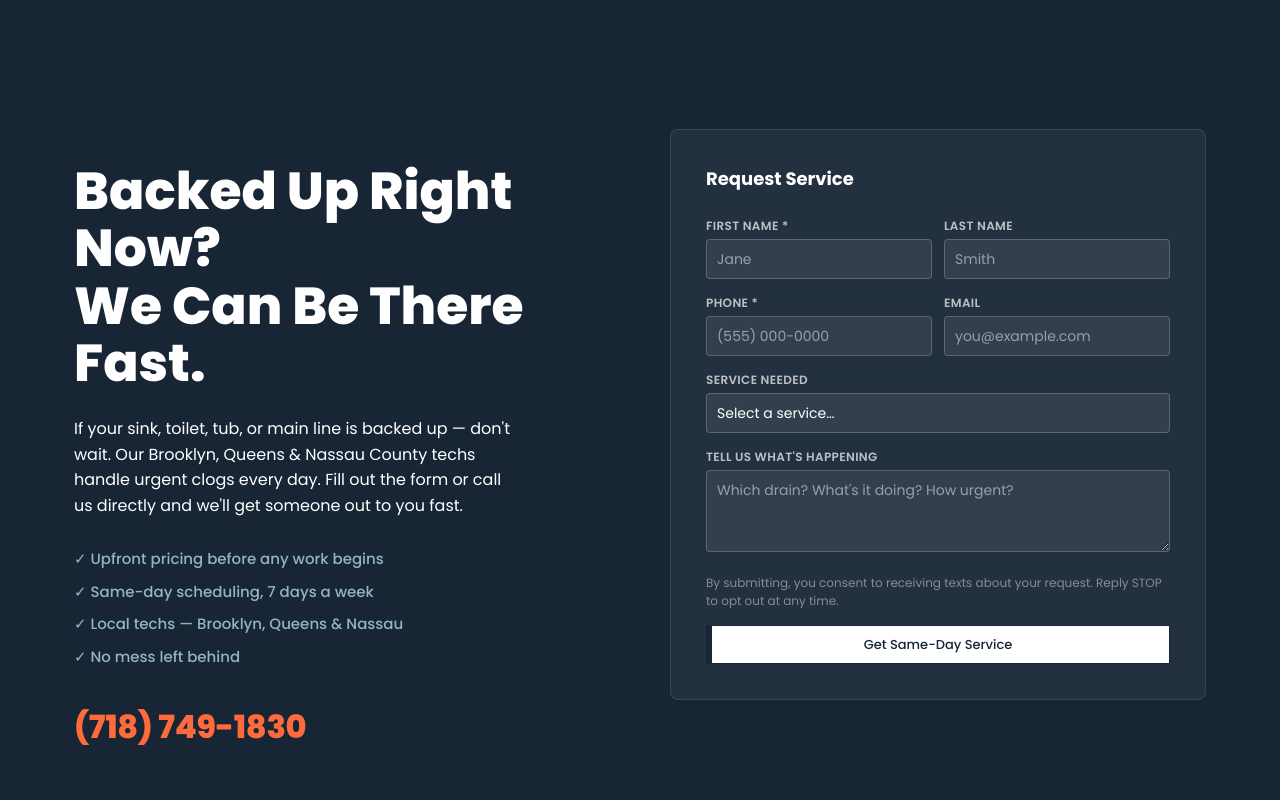
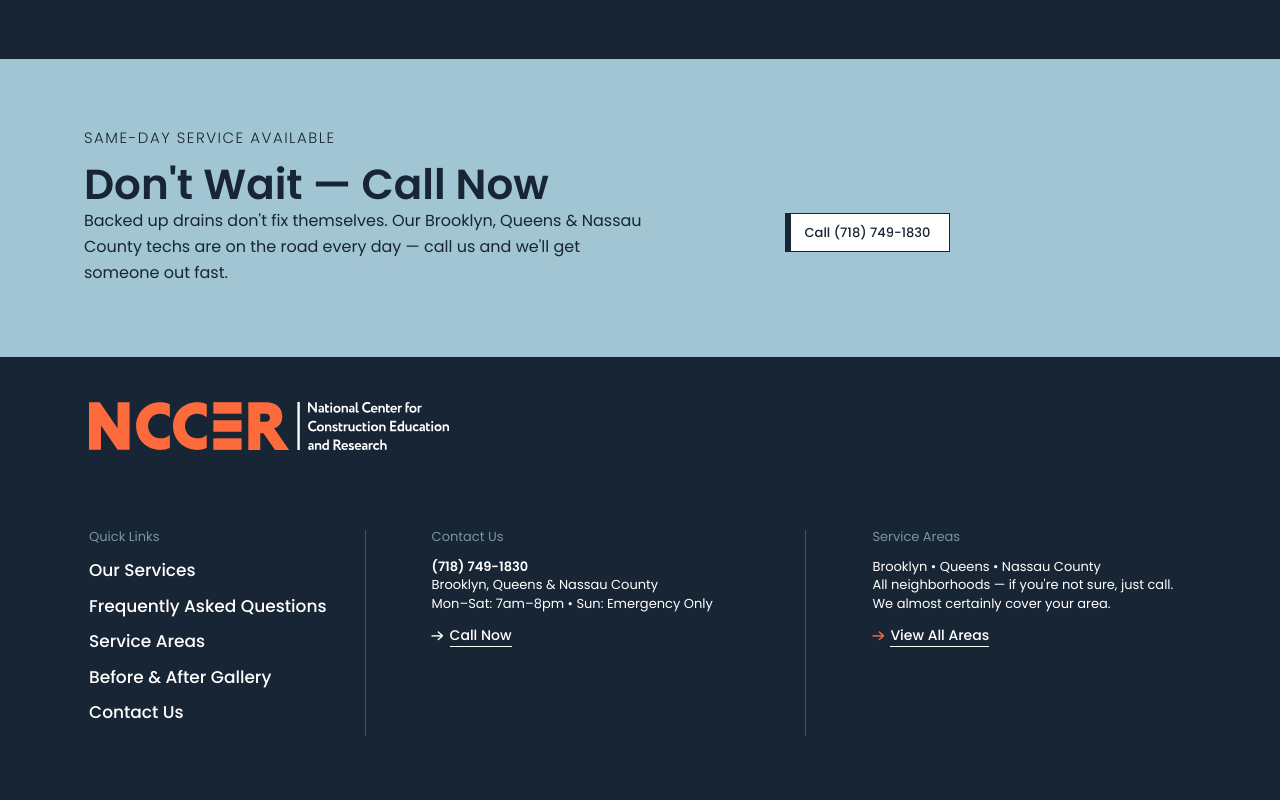
Before and after one commit to mistermooster11/bellerose-roofing, a Next.js app: page / in a window 1280 px wide. Shown: the part 4320-5120 px from the top of the page. Built offline with nearby package versions, Linux system fonts and the light colour scheme.

Commit message:
Update HomeCTA.tsx

```diff
--- a/components/custom/HomeCTA.tsx
+++ b/components/custom/HomeCTA.tsx
@@ -2,46 +2,7 @@
 
 import { useRef } from "react";
 import { useInView } from "framer-motion";
-import { useWowAnimation } from "@/hooks/useWowAnimation";
-
-function SubmitBtn() {
-  const btnRef = useWowAnimation<HTMLButtonElement>("home-cta-submit", true);
-  return (
-    <button
-      ref={btnRef}
-      type="submit"
-      className="ia-btn wow"
-      style={{ cursor: "pointer", fontFamily: "inherit", width: "100%" }}
-    >
-      <em className="ia-b ia-b-1" />
-      <em className="ia-b ia-b-2" />
-      <em className="ia-b ia-b-3" />
-      <em className="ia-b ia-b-4" />
-      <span>Get Same-Day Service</span>
-    </button>
-  );
-}
-
-const inputStyle: React.CSSProperties = {
-  padding: "0.85rem 1rem",
-  border: "1px solid rgba(255,255,255,0.2)",
-  borderRadius: "4px",
-  fontSize: "1.4rem",
-  background: "rgba(255,255,255,0.08)",
-  color: "#fff",
-  width: "100%",
-  outline: "none",
-};
-
-const labelStyle: React.CSSProperties = {
-  fontSize: "1.2rem",
-  fontWeight: 600,
-  color: "rgba(255,255,255,0.7)",
-  marginBottom: "0.4rem",
-  display: "block",
-  letterSpacing: "0.03em",
-  textTransform: "uppercase",
-};
+import SecondaryButton from "@/components/custom/buttons/SecondaryButton";
 
 export default function HomeCTA() {
   const ref = useRef<HTMLDivElement>(null);
@@ -49,195 +10,34 @@ export default function HomeCTA() {
   const vis = inView ? " is-visible" : "";
 
   return (
-    <div ref={ref} className={`fadeIn wow${vis}`} style={{ background: "var(--c-navy, #101d2b)" }}>
-      <div className="inner inner--slim-1172" style={{ padding: "7rem 2rem" }}>
     <div
-          style={{
-            display: "grid",
-            gridTemplateColumns: "1fr 1fr",
-            gap: "6rem",
-            alignItems: "start",
-          }}
-          className="home-cta-grid"
+      ref={ref}
+      className={`front-donation ia-bg-sky flex-module wow fadeInUpS${vis}`}
     >
-
-          {/* ── Left: selling copy ── */}
-          <div>
-            <div
-              className={`sub-heading sub-heading__white fadeInUpS wow${vis}`}
-              style={{ animationDelay: "0.05s" }}
-            >
+      <div className="inner inner--slim-1172">
+        <div className={`sub-heading wow fadeInUpS${vis}`} style={{ animationDelay: "0.1s" }}>
           Same-Day Service Available
         </div>
-            <h2
-              className={`ia-white fadeInUpS wow${vis}`}
-              style={{
-                animationDelay: "0.1s",
-                fontSize: "clamp(3.2rem, 5vw, 5.2rem)",
-                fontWeight: 800,
-                lineHeight: 1.1,
-                marginBottom: "2.5rem",
-              }}
-            >
-              Backed Up Right Now?<br />We Can Be There Fast.
+        <h2 className={`h2 wow fadeInUpS${vis}`} style={{ animationDelay: "0.15s" }}>
+          Don&apos;t Wait — Call Now
         </h2>
-            <div
-              className={`content-entry ia-white fadeInUpS wow${vis}`}
-              style={{ animationDelay: "0.15s", marginBottom: "3rem", maxWidth: "44rem" }}
-            >
+        <div className={`front-donation__in wow fadeInUpS${vis}`} style={{ animationDelay: "0.2s" }}>
+          <div className="content-entry">
             <p>
-                If your sink, toilet, tub, or main line is backed up — don&apos;t wait.
-                Our Brooklyn, Queens &amp; Nassau County techs handle urgent clogs every
-                day. Fill out the form or call us directly and we&apos;ll get someone
-                out to you fast.
+              Backed up drains don&apos;t fix themselves. Our Brooklyn, Queens &amp; Nassau County
+              techs are on the road every day — call us and we&apos;ll get someone out fast.
             </p>
           </div>
-
-            {/* Trust signals */}
-            <div
-              className={`fadeInUpS wow${vis}`}
-              style={{
-                animationDelay: "0.2s",
-                display: "flex",
-                flexDirection: "column",
-                gap: "1rem",
-              }}
-            >
-              {[
-                "✓  Upfront pricing before any work begins",
-                "✓  Same-day scheduling, 7 days a week",
-                "✓  Local techs — Brooklyn, Queens & Nassau",
-                "✓  No mess left behind",
-              ].map((item) => (
-                <p
-                  key={item}
-                  style={{ color: "rgba(161,197,211,0.9)", fontSize: "1.5rem", fontWeight: 500 }}
-                >
-                  {item}
-                </p>
-              ))}
-            </div>
-
-            <a
+          <div className="front-donation__btn-wrap">
+            <div className="front-donation__btn">
+              <SecondaryButton
+                label="Call (718) 749-1830"
                 href="tel:7187491830"
-              className={`fadeInUpS wow${vis}`}
-              style={{
-                animationDelay: "0.25s",
-                display: "inline-block",
-                marginTop: "3.5rem",
-                fontSize: "3.2rem",
-                fontWeight: 800,
-                color: "var(--c-orange, #e8470a)",
-                textDecoration: "none",
-                letterSpacing: "-0.01em",
-              }}
-            >
-              (718) 749-1830
-            </a>
-          </div>
-
-          {/* ── Right: contact form ── */}
-          <div
-            className={`fadeInUpS wow${vis}`}
-            style={{
-              animationDelay: "0.15s",
-              background: "rgba(255,255,255,0.05)",
-              border: "1px solid rgba(255,255,255,0.1)",
-              borderRadius: "8px",
-              padding: "3.5rem",
-            }}
-          >
-            <p
-              style={{
-                color: "#fff",
-                fontWeight: 700,
-                fontSize: "1.8rem",
-                marginBottom: "2.5rem",
-              }}
-            >
-              Request Service
-            </p>
-
-            <form
-              action="#"
-              method="POST"
-              style={{ display: "flex", flexDirection: "column", gap: "1.5rem" }}
-            >
-              {/* Name row */}
-              <div style={{ display: "grid", gridTemplateColumns: "1fr 1fr", gap: "1.2rem" }}>
-                <div>
-                  <label htmlFor="hcta-first" style={labelStyle}>First Name *</label>
-                  <input id="hcta-first" name="first_name" type="text" required placeholder="Jane" style={inputStyle} />
-                </div>
-                <div>
-                  <label htmlFor="hcta-last" style={labelStyle}>Last Name</label>
-                  <input id="hcta-last" name="last_name" type="text" placeholder="Smith" style={inputStyle} />
+              />
             </div>
           </div>
-
-              {/* Phone + Email */}
-              <div style={{ display: "grid", gridTemplateColumns: "1fr 1fr", gap: "1.2rem" }}>
-                <div>
-                  <label htmlFor="hcta-phone" style={labelStyle}>Phone *</label>
-                  <input id="hcta-phone" name="phone" type="tel" required placeholder="(555) 000-0000" style={inputStyle} />
-                </div>
-                <div>
-                  <label htmlFor="hcta-email" style={labelStyle}>Email</label>
-                  <input id="hcta-email" name="email" type="email" placeholder="you@example.com" style={inputStyle} />
         </div>
       </div>
-
-              {/* Service */}
-              <div>
-                <label htmlFor="hcta-service" style={labelStyle}>Service Needed</label>
-                <select
-                  id="hcta-service"
-                  name="service"
-                  style={{ ...inputStyle, appearance: "none", cursor: "pointer" }}
-                >
-                  <option value="" style={{ background: "#101d2b" }}>Select a service…</option>
-                  <option style={{ background: "#101d2b" }}>Main Sewer Line</option>
-                  <option style={{ background: "#101d2b" }}>Kitchen Sink Drain</option>
-                  <option style={{ background: "#101d2b" }}>Tub &amp; Shower Drain</option>
-                  <option style={{ background: "#101d2b" }}>Toilet</option>
-                  <option style={{ background: "#101d2b" }}>Hydro Jetting</option>
-                  <option style={{ background: "#101d2b" }}>Camera Inspection</option>
-                  <option style={{ background: "#101d2b" }}>Multi-Unit Building</option>
-                  <option style={{ background: "#101d2b" }}>Not Sure / Other</option>
-                </select>
-              </div>
-
-              {/* Message */}
-              <div>
-                <label htmlFor="hcta-message" style={labelStyle}>Tell Us What&apos;s Happening</label>
-                <textarea
-                  id="hcta-message"
-                  name="message"
-                  rows={3}
-                  placeholder="Which drain? What's it doing? How urgent?"
-                  style={{ ...inputStyle, resize: "vertical" }}
-                />
-              </div>
-
-              {/* Consent */}
-              <p style={{ fontSize: "1.2rem", color: "rgba(255,255,255,0.45)", lineHeight: 1.5 }}>
-                By submitting, you consent to receiving texts about your request.
-                Reply STOP to opt out at any time.
-              </p>
-
-              <SubmitBtn />
-            </form>
-          </div>
-
-        </div>
-      </div>
-
-      {/* Mobile responsive */}
-      <style>{`
-        @media (max-width: 768px) {
-          .home-cta-grid { grid-template-columns: 1fr !important; gap: 4rem !important; }
-        }
-      `}</style>
     </div>
   );
 }
```
Lines whose indentation alone changed are shown as unchanged.
